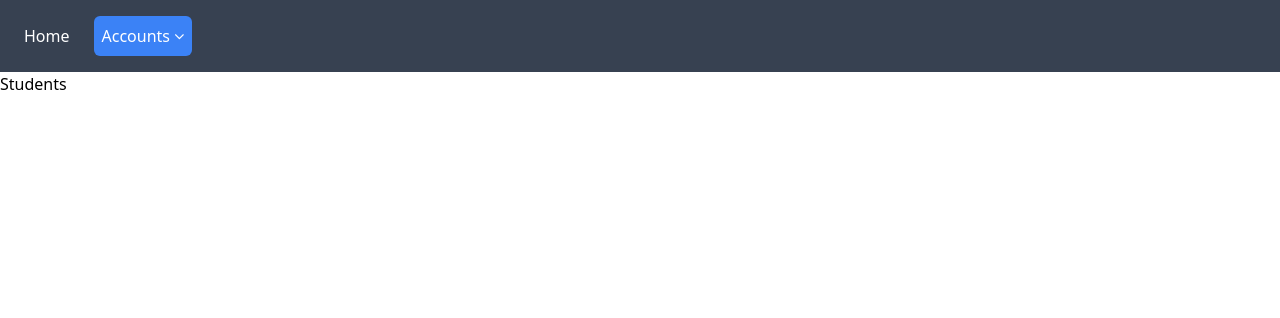
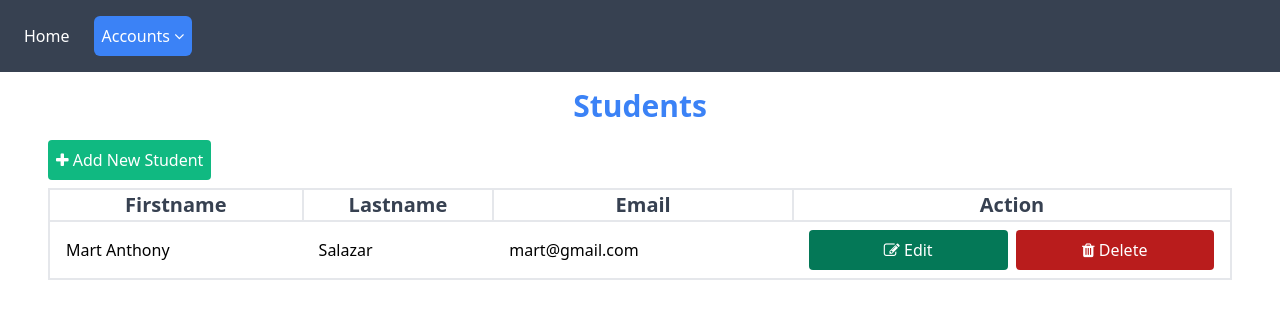
Before and after one commit to mart-anthony-stark/Shrewsbury-International-School-SAS, a Vue app in the folder client/: page /accounts/student in a window 1280 px wide. Shown: the top 318 px of the page. Built offline with nearby package versions, Linux system fonts and the light colour scheme.

Commit message:
Add: table

```diff
--- a/client/src/views/Students.vue
+++ b/client/src/views/Students.vue
@@ -7,6 +7,38 @@ const Header = defineAsyncComponent(() => import("../components/Header.vue"));
 <template>
   <div>
     <Header />
-    <h1>Students</h1>
+    <main class="mx-2 sm:mx-6 md:mx-12">
+      <h1 class="text-center text-3xl font-bold text-blue-500 my-4">
+        Students
+      </h1>
+      <button class="bg-green-500 text-white p-2 rounded hover:bg-green-600">
+        <i class="fa fa-plus" aria-hidden="true"></i> Add New Student
+      </button>
+      <div class="center hidden">
+        <table>
+          <thead>
+            <th>Firstname</th>
+            <th>Lastname</th>
+            <th>Email</th>
+            <th>Action</th>
+          </thead>
+          <tbody>
+            <tr>
+              <td>Mart Anthony</td>
+              <td>Salazar</td>
+              <td>mart@gmail.com</td>
+              <td class="grid grid-cols-2 gap-2">
+                <button class="edit-btn">
+                  <i class="fa fa-pencil-square-o" aria-hidden="true"></i> Edit
+                </button>
+                <button class="del-btn">
+                  <i class="fa fa-trash" aria-hidden="true"></i> Delete
+                </button>
+              </td>
+            </tr>
+          </tbody>
+        </table>
+      </div>
+    </main>
   </div>
 </template>
```
